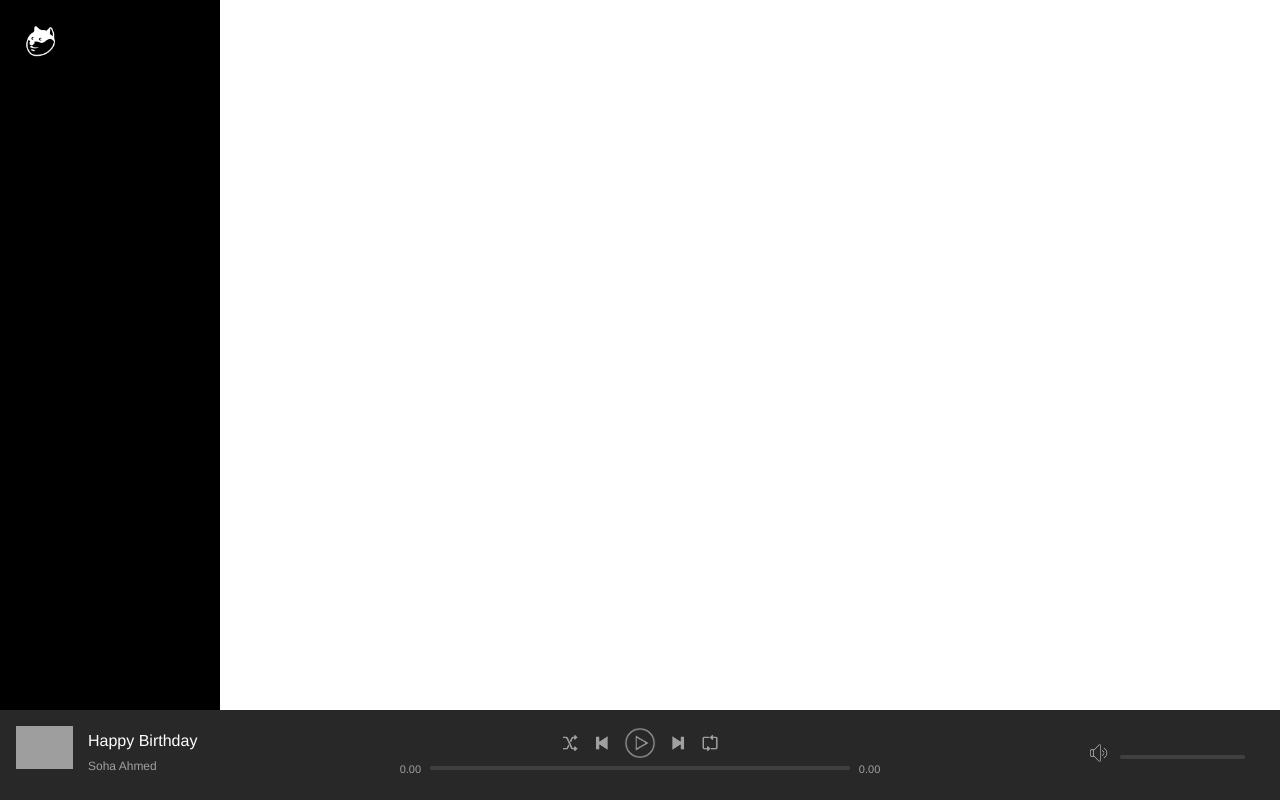
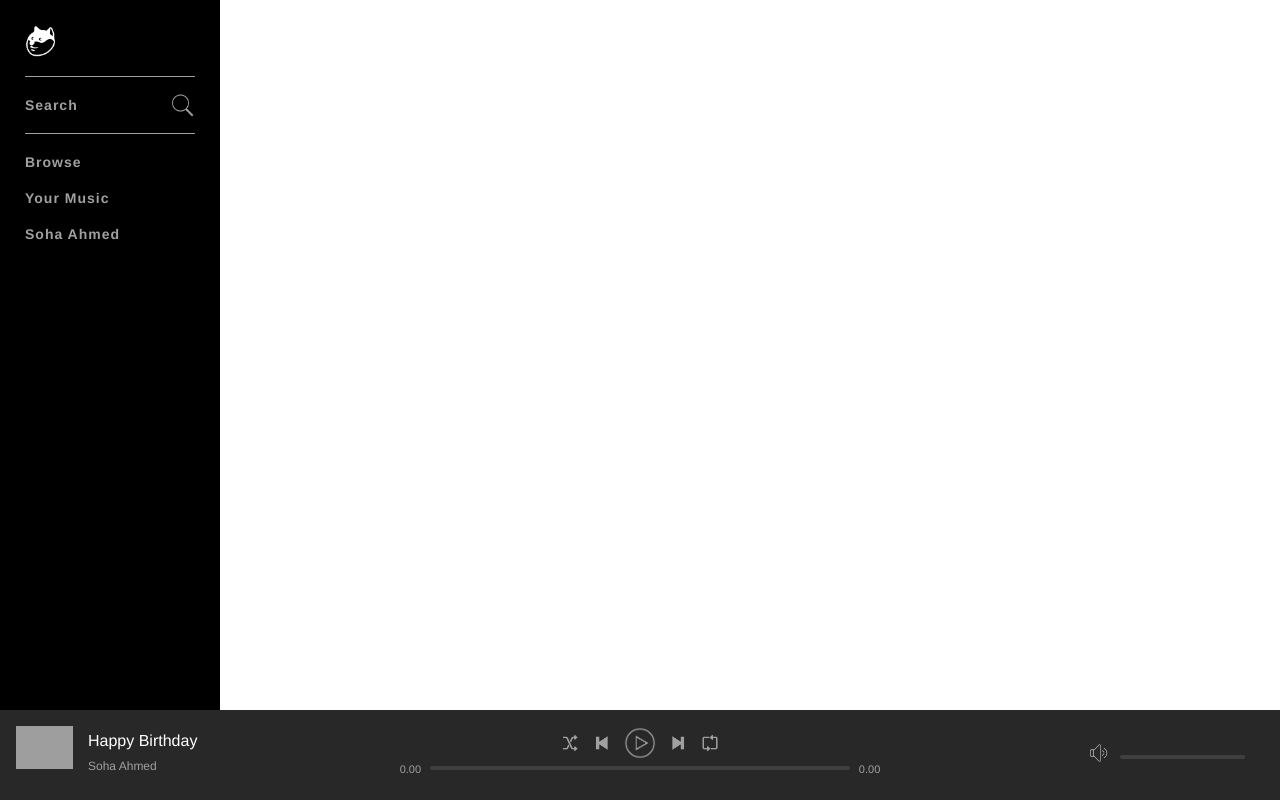
Before and after one commit to Ashenn1/MusicWebApp-Slotify, a PHP site: page / in a window 1280 px wide. Run offline with PHP 8.4, Linux system fonts and the light colour scheme; the visitor is signed in with stand-in values (Sample User, id 1); grey boxes are pictures that could not be loaded.

Commit message:
Navigation Bar done

```diff
--- a/Assets/css/style.css
+++ b/Assets/css/style.css
@@ -167,6 +167,40 @@
     -ms-flex-direction: column;
 }
 
+.logo{
+	margin-bottom: 15px;
+}
+
 .logo img{
 	width: 32px;
 }
+
+.navBar .group{
+	border-top: 1px solid #a0a0a0;
+    padding: 10px 0;
+}
+
+.navItem{
+	padding: 10px 0;
+    font-size: 14px;
+    font-weight: 700;
+    display: block;
+    letter-spacing: 1px;
+    position: relative;
+}
+
+.navItemLink{
+	color: #a0a0a0;
+    text-decoration: none;
+}
+
+.navItemLink:hover{
+	color: #ffffff;
+}
+
+.navItemLink .icon{
+	position: absolute;
+    right: 0;
+    top: 6px;
+    width: 25px
+}
--- a/index.php
+++ b/index.php
@@ -26,6 +26,33 @@
 					<a href="index.php" class="logo">
 						<img src="Assets/Images/icons/doglogo.png">
 					</a>
+
+					<div class="group">
+
+						<div class="navItem">
+							<a href="search.php" class="navItemLink">Search
+								<img src="Assets/Images/icons/search.png" class="icon" alt = "Search">
+							</a>
+						</div>
+
+					</div>
+
+					<div class="group">
+
+						<div class="navItem">
+							<a href="browse.php" class="navItemLink">Browse</a>
+						</div>
+
+						<div class="navItem">
+							<a href="yourMusic.php" class="navItemLink">Your Music</a>
+						</div>
+
+						<div class="navItem">
+							<a href="profile.php" class="navItemLink">Soha Ahmed</a>
+						</div>
+
+					</div>
+
 				</nav>
 			</div>
 
```
